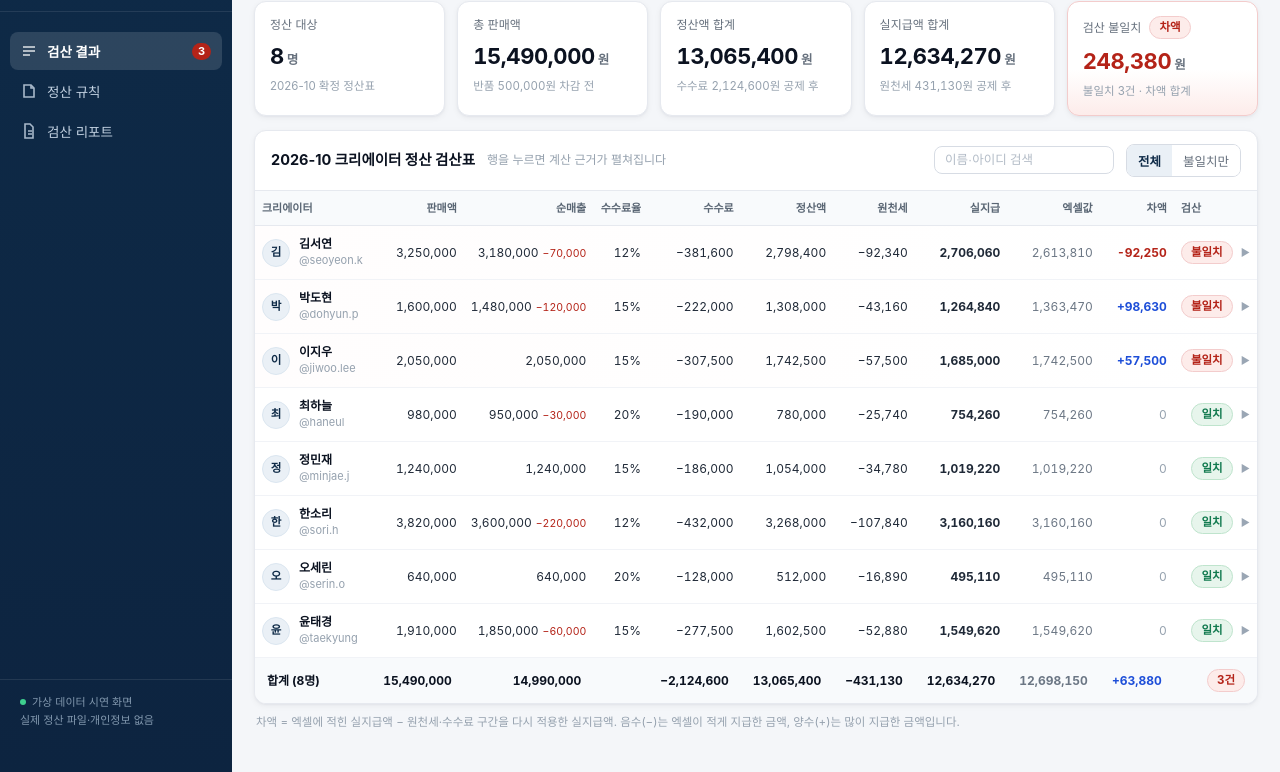
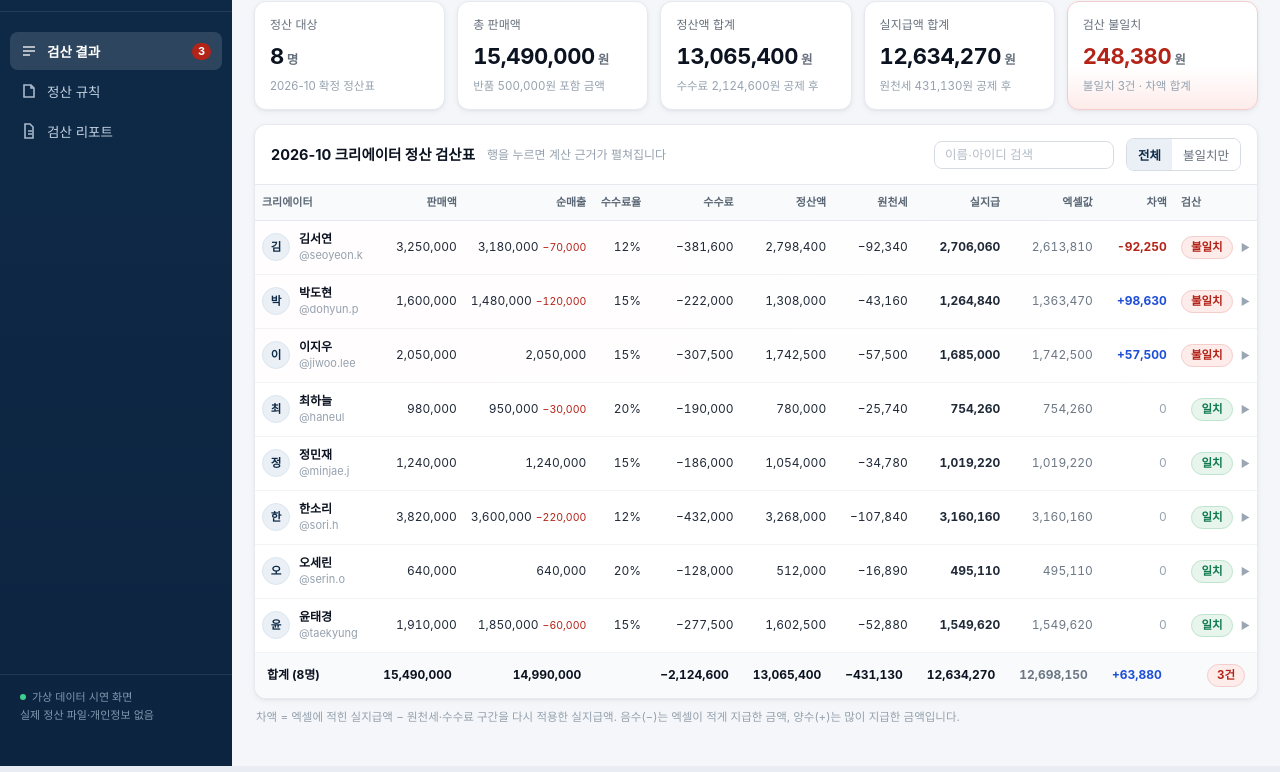
Before and after one commit to 6bcjbn9nvs-commits/nexora-quote-desk, a plain HTML site: page settle/index.html in a window 1280 px wide. Shown: the part 79-851 px from the top of the page. Drawn offline with Linux system fonts and the light colour scheme.

Commit message:
style(settle): KPI 문구 정리(중복 배지 제거, 판매액 설명 명확화)

```diff
--- a/settle/index.html
+++ b/settle/index.html
@@ -292,7 +292,7 @@ tr.detail>td{background:#f7fafd;padding:0;border-bottom:1px solid var(--line);wh
           <div class="kpi">
             <div class="k">총 판매액</div>
             <div class="v num" id="k2">0<small>원</small></div>
-            <div class="d">반품 <span class="num" id="k2b">0</span>원 차감 전</div>
+            <div class="d">반품 <span class="num" id="k2b">0</span>원 포함 금액</div>
           </div>
           <div class="kpi">
             <div class="k">정산액 합계</div>
@@ -305,7 +305,7 @@ tr.detail>td{background:#f7fafd;padding:0;border-bottom:1px solid var(--line);wh
             <div class="d">원천세 <span class="num" id="k4b">0</span>원 공제 후</div>
           </div>
           <div class="kpi warn">
-            <div class="k">검산 불일치 <span class="badge b-bad" style="margin-left:2px">차액</span></div>
+            <div class="k">검산 불일치</div>
             <div class="v num" id="k5">0<small>원</small></div>
             <div class="d" id="k5b">불일치 0건</div>
           </div>
```
